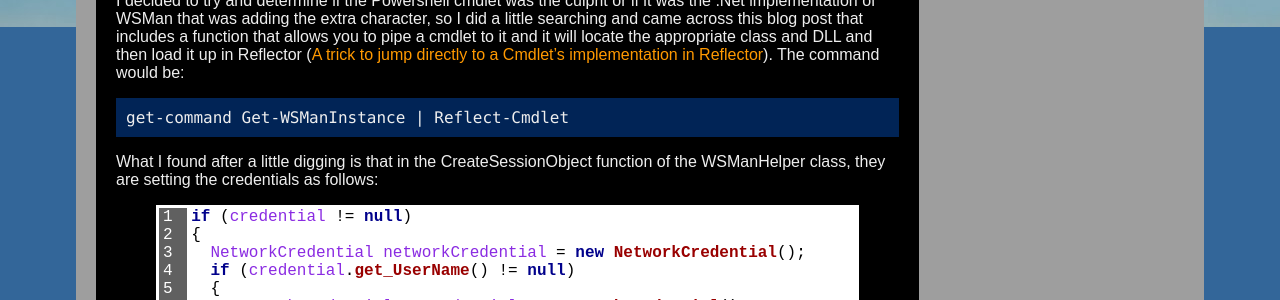
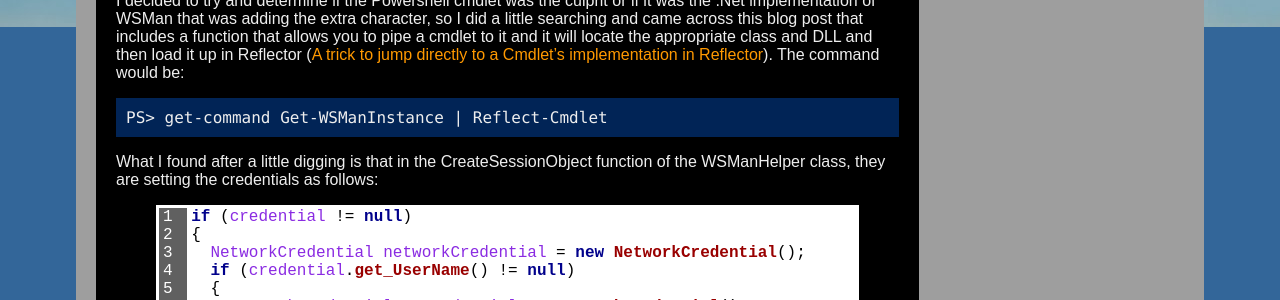
Before and after one commit to gpduck/gpduck.github.io, a Jekyll site: the page built from _posts/2009-09-16-not-using-powershell-v2-to-view-wsman.markdown, in a window 1280 px wide. Shown: the part 1097-1397 px from the top of the page. Built offline with Jekyll 4.4.1, drawn with Linux system fonts in a browser that asks for light colours; comment, search, counter and statistics services are not loaded.

Commit message:
fix formatting

```diff
--- a/_posts/2009-09-16-not-using-powershell-v2-to-view-wsman.markdown
+++ b/_posts/2009-09-16-not-using-powershell-v2-to-view-wsman.markdown
@@ -39,9 +39,9 @@ After installing many different versions of Wireshark (1.2.2 for x86 worked) , I
 
 Sep 16 21:34:00 xvhalp22 openwsman(pam_unix)[12388]: bad username [\5297c1ab-ecf9-43c1-6b4a-cb7dce63d813]
 
-I decided to try and determine if the Powershell cmdlet was the culprit or if it was the .Net implementation of WSMan that was adding the extra character, so I did a little searching and came across this blog post that includes a function that allows you to pipe a cmdlet to it and it will locate the appropriate class and DLL and then load it up in Reflector ([A trick to jump directly to a Cmdlet’s implementation in Reflector][cmdletreflector]).  The command would be:
+I decided to try and determine if the Powershell cmdlet was the culprit or if it was the .Net implementation of WSMan that was adding the extra character, so I did a little searching and came across this blog post that includes a function that allows you to pipe a cmdlet to it and it will locate the appropriate class and DLL and then load it up in Reflector ([A trick to jump directly to a Cmdlet's implementation in Reflector][cmdletreflector]).  The command would be:
 
-<div class="psconsole">get-command Get-WSManInstance | Reflect-Cmdlet</div>
+<div class="psconsole">PS> get-command Get-WSManInstance | Reflect-Cmdlet</div>
 
 What I found after a little digging is that in the CreateSessionObject function of the WSManHelper class, they are setting the credentials as follows:
 
```
